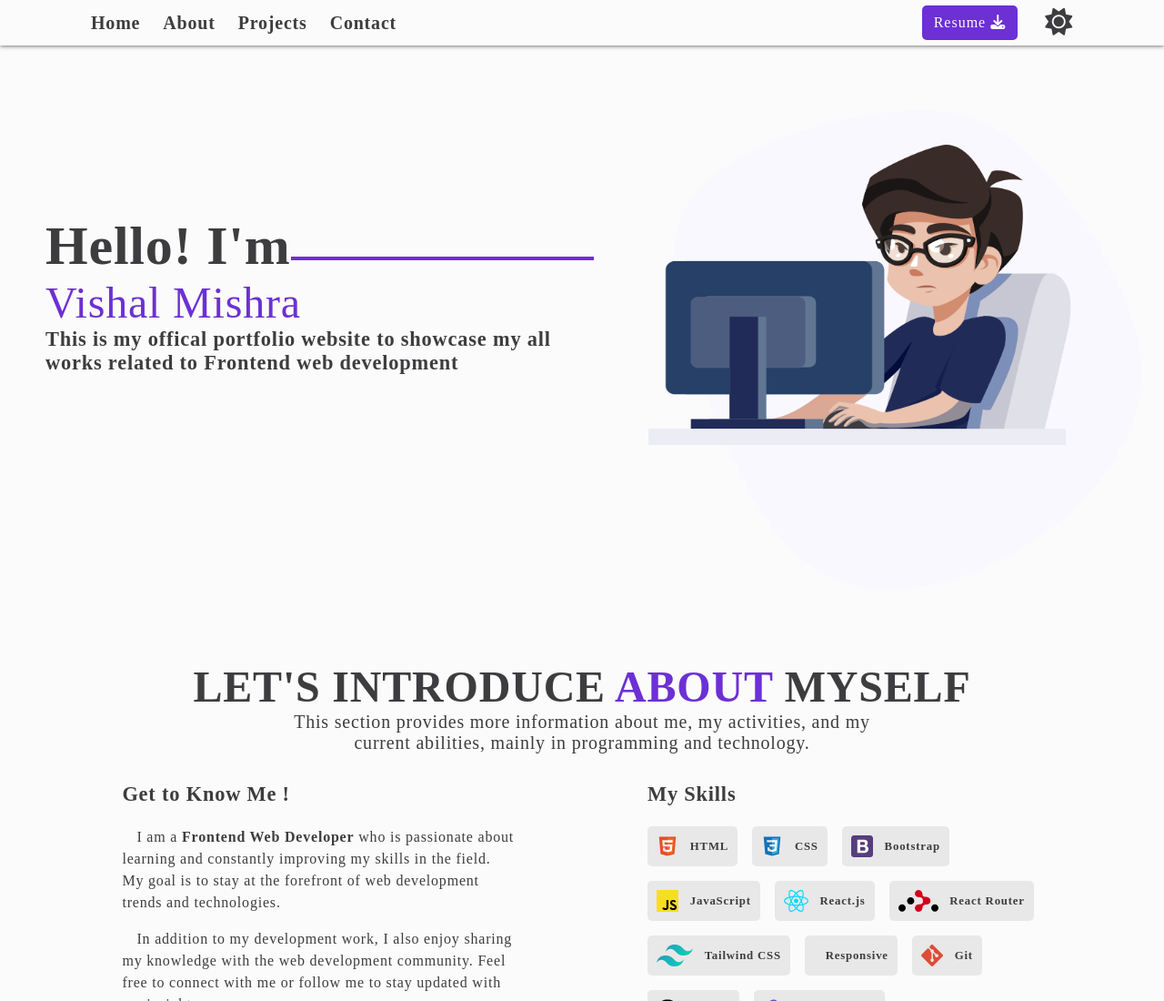
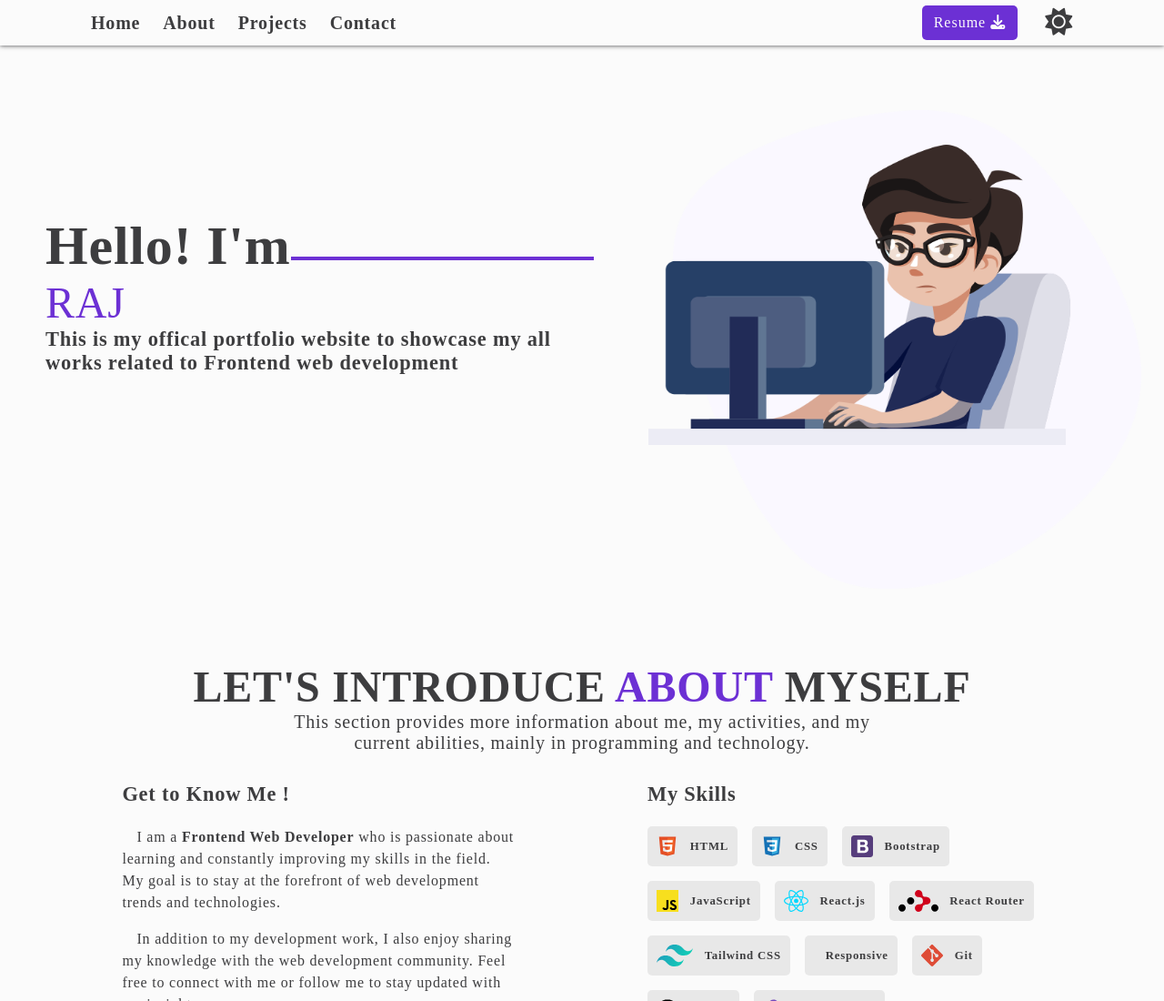
Before and after one commit to perfectcse/CODETASKS, a plain HTML site: page MyPortfolio-main/Portfolio/index.html in a window 1280 px wide. Shown: the top 1100 px of the page at 91% size. Drawn offline with Linux system fonts and the light colour scheme; a web font is replaced by a local one.

Commit message:
Update index.html

```diff
--- a/MyPortfolio-main/Portfolio/index.html
+++ b/MyPortfolio-main/Portfolio/index.html
@@ -54,7 +54,7 @@
           Hello! I'm
           <div class="line"></div>
         </h1>
-        <span class="name">Vishal Mishra</span>
+        <span class="name">RAJ</span>
         <p>
           This is my offical portfolio website to showcase my all works related
           to Frontend web development
```
